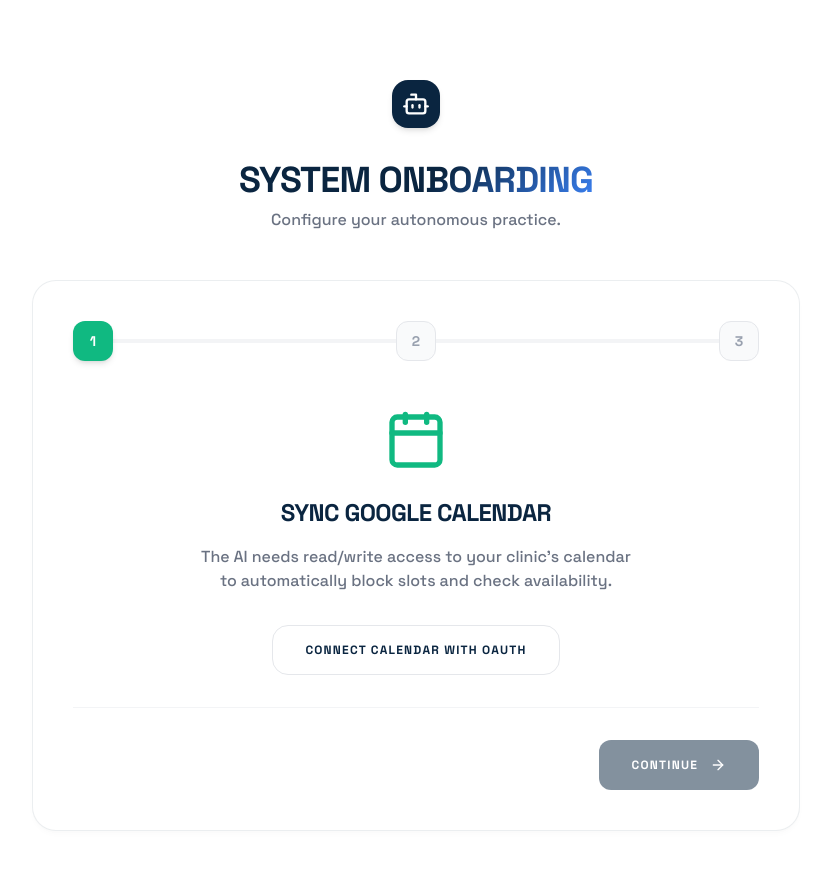
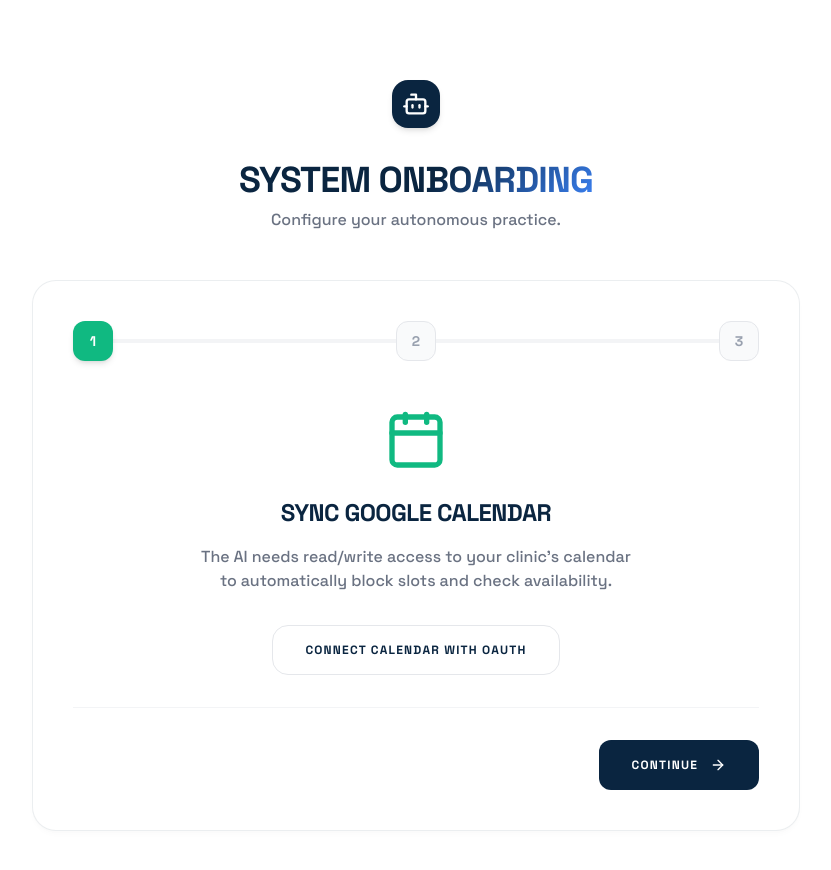
Before and after one commit to jainshreyash001-u/bookmyappointment, a React (Vite) app in the folder frontend/: page /onboarding in a window 1280 px wide. Shown: the top 870 px of the page, without its empty margins (224-1055 px from the left). Built offline with nearby package versions, Linux system fonts and the light colour scheme; sample sign-in values are in the browser's storage.

Commit message:
made google calendar and whatsapp test optional in onboarding

```diff
--- a/frontend/src/pages/OnboardingPage.jsx
+++ b/frontend/src/pages/OnboardingPage.jsx
@@ -288,7 +288,7 @@
 
             <button
               onClick={handleNext}
-              disabled={loading || (step === 1 && !googleConnected) || (step === 3 && !whatsappTested)}
+              disabled={loading}
               className="clinical-btn-primary px-8 py-4 text-xs tracking-widest uppercase flex items-center gap-3 disabled:opacity-50 disabled:cursor-not-allowed"
             >
               {loading ? 'SAVING...' : (step === 3 ? 'FINISH SETUP' : 'CONTINUE')}
```
